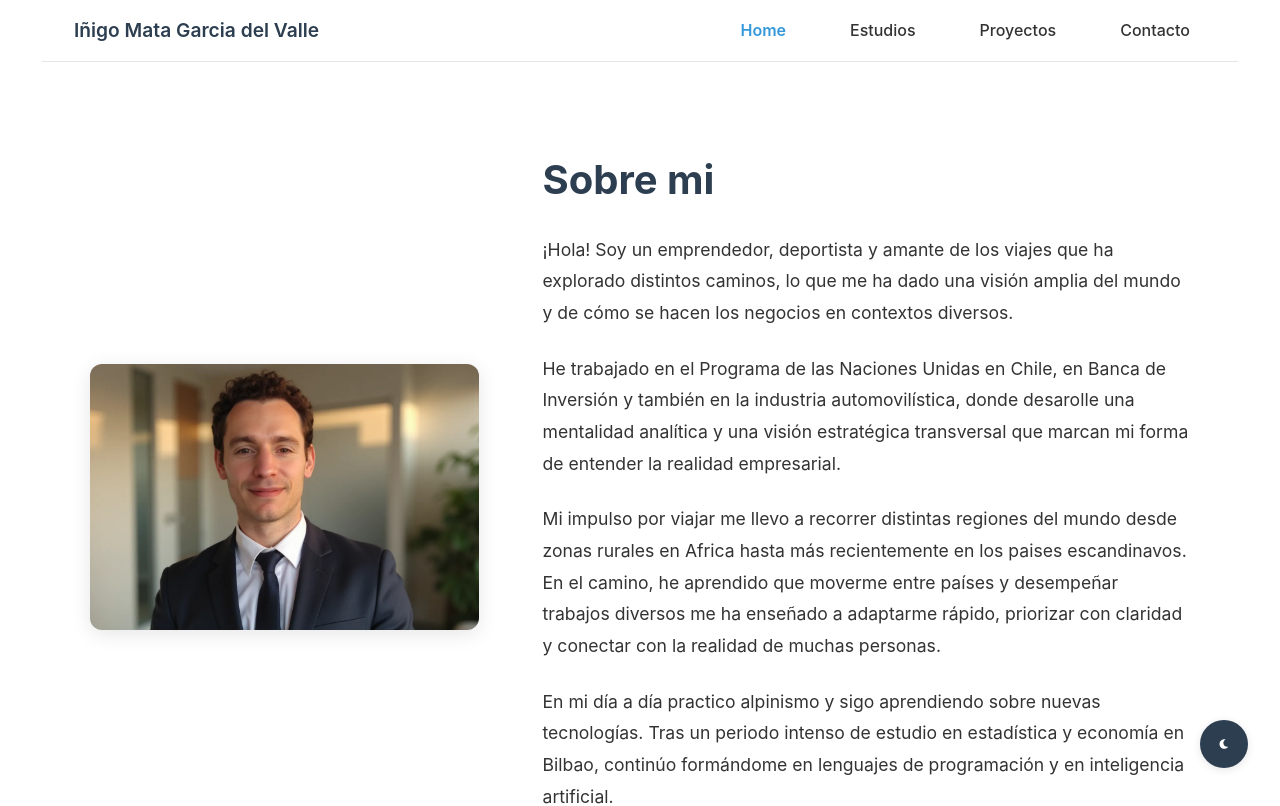
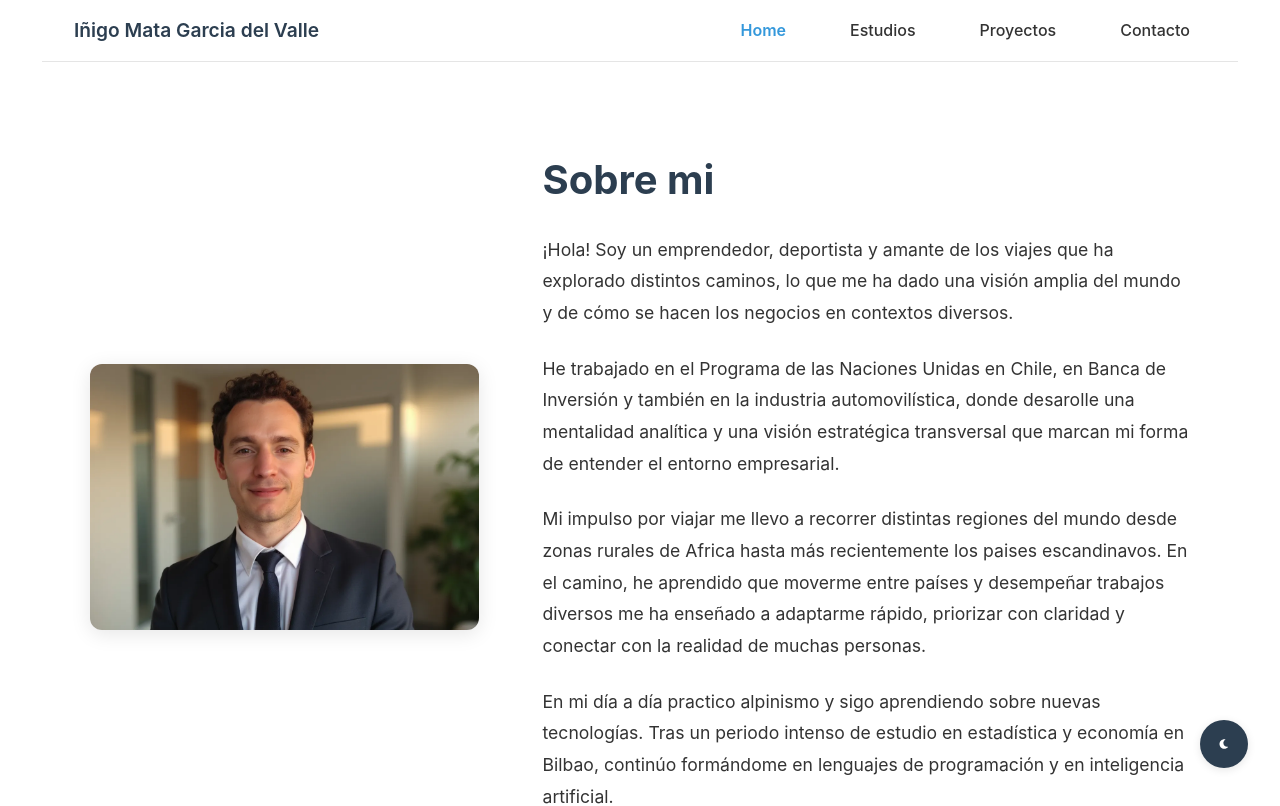
Before and after one commit to iata-lab/iata-lab.github.io, a React (Vite) app: page /#/ in a window 1280 px wide. Shown: the top 806 px of the page. Built offline with nearby package versions, Linux system fonts and the light colour scheme.

Commit message:
Fix typos in Home.jsx

```diff
--- a/src/pages/Home.jsx
+++ b/src/pages/Home.jsx
@@ -20,11 +20,11 @@ const Home = () => {
             He trabajado en el Programa de las Naciones Unidas en Chile, en
             Banca de Inversión y también en la industria automovilística, donde
             desarolle una mentalidad analítica y una visión estratégica
-            transversal que marcan mi forma de entender la realidad empresarial.
+            transversal que marcan mi forma de entender el entorno empresarial.
           </p>
           <p>
             Mi impulso por viajar me llevo a recorrer distintas regiones del
-            mundo desde zonas rurales en Africa hasta más recientemente en los paises escandinavos. En el camino, he aprendido que moverme entre países y
+            mundo desde zonas rurales de Africa hasta más recientemente los paises escandinavos. En el camino, he aprendido que moverme entre países y
             desempeñar trabajos diversos me ha enseñado a adaptarme rápido,
             priorizar con claridad y conectar con la realidad de muchas
             personas.
```
